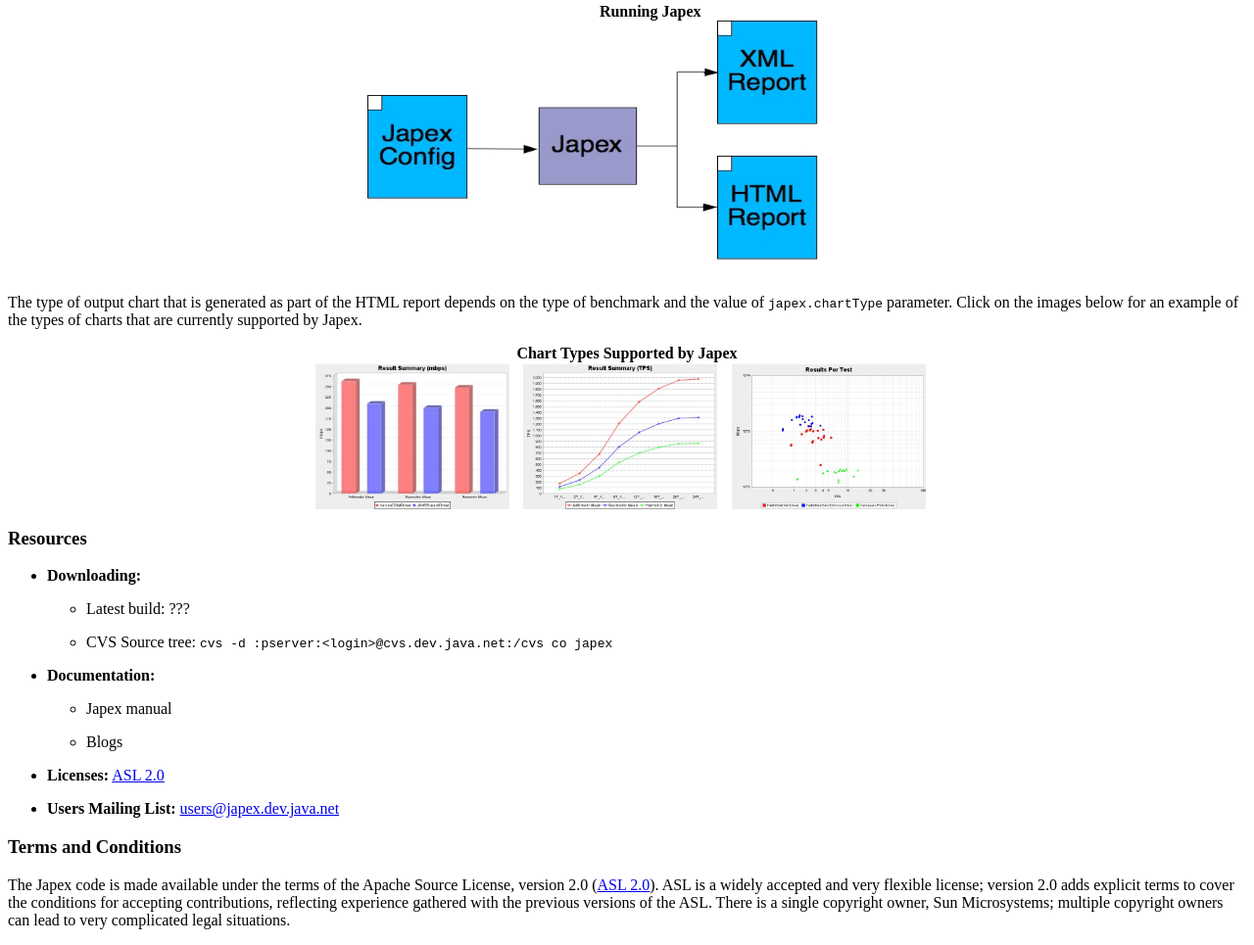
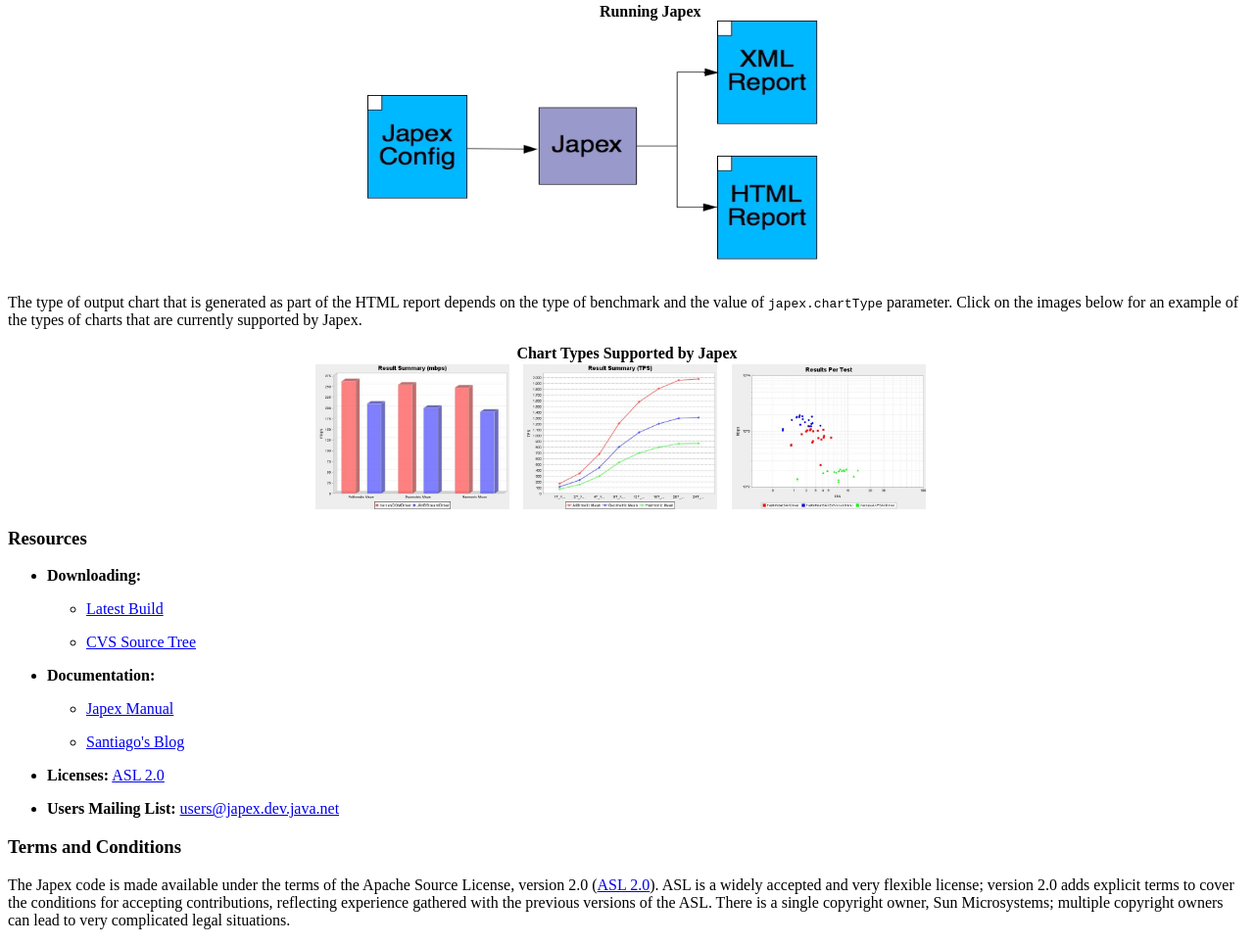
Before and after one commit to kohsuke/japex, a plain HTML site: page www/index.html in a window 1280 px wide. Shown: the part 512-1477 px from the top of the page at 98% size. Drawn offline with Linux system fonts and the light colour scheme.

Commit message:
*** empty log message ***

```diff
--- a/www/index.html
+++ b/www/index.html
@@ -132,15 +132,14 @@
 <UL>
 	<LI><P STYLE="margin-bottom: 0in"><B>Downloading:</B></P>
 	<UL>
-		<LI><P STYLE="margin-bottom: 0in">Latest build: ???</P>
-		<LI><P STYLE="margin-bottom: 0in">CVS Source tree: <FONT SIZE=2><FONT FACE="Andale Mono, monospace">cvs
-		-d :pserver:&lt;login&gt;@cvs.dev.java.net:/cvs co japex</FONT></FONT></P>
+		<LI><P STYLE="margin-bottom: 0in"><a href="https://japex.dev.java.net/servlets/ProjectDocumentList">Latest Build</a></P>
+		<LI><P STYLE="margin-bottom: 0in"><a href="https://japex.dev.java.net/source/browse/japex">CVS Source Tree</a></P>
 	</UL>
 	<LI><P STYLE="margin-bottom: 0in"><STRONG>Documentation: </STRONG>
 	</P>
 	<UL>
-		<LI><P STYLE="margin-bottom: 0in; font-weight: medium">Japex manual</P>
-		<LI><P STYLE="margin-bottom: 0in; font-weight: medium">Blogs</P>
+		<LI><P STYLE="margin-bottom: 0in; font-weight: medium"><a href="https://japex.dev.java.net/source/browse/*checkout*/docs/manual.html?content-type=text%2Fplain">Japex Manual</a></P>
+		<LI><P STYLE="margin-bottom: 0in; font-weight: medium"><a href="http://weblogs.java.net/blog/spericas/">Santiago's Blog</a></P>
 	</UL>
 	<LI><P STYLE="margin-bottom: 0in"><STRONG>Licenses:</STRONG> <A HREF="http://www.apache.org/licenses/LICENSE-2.0">ASL
 	2.0</A></P>
```
